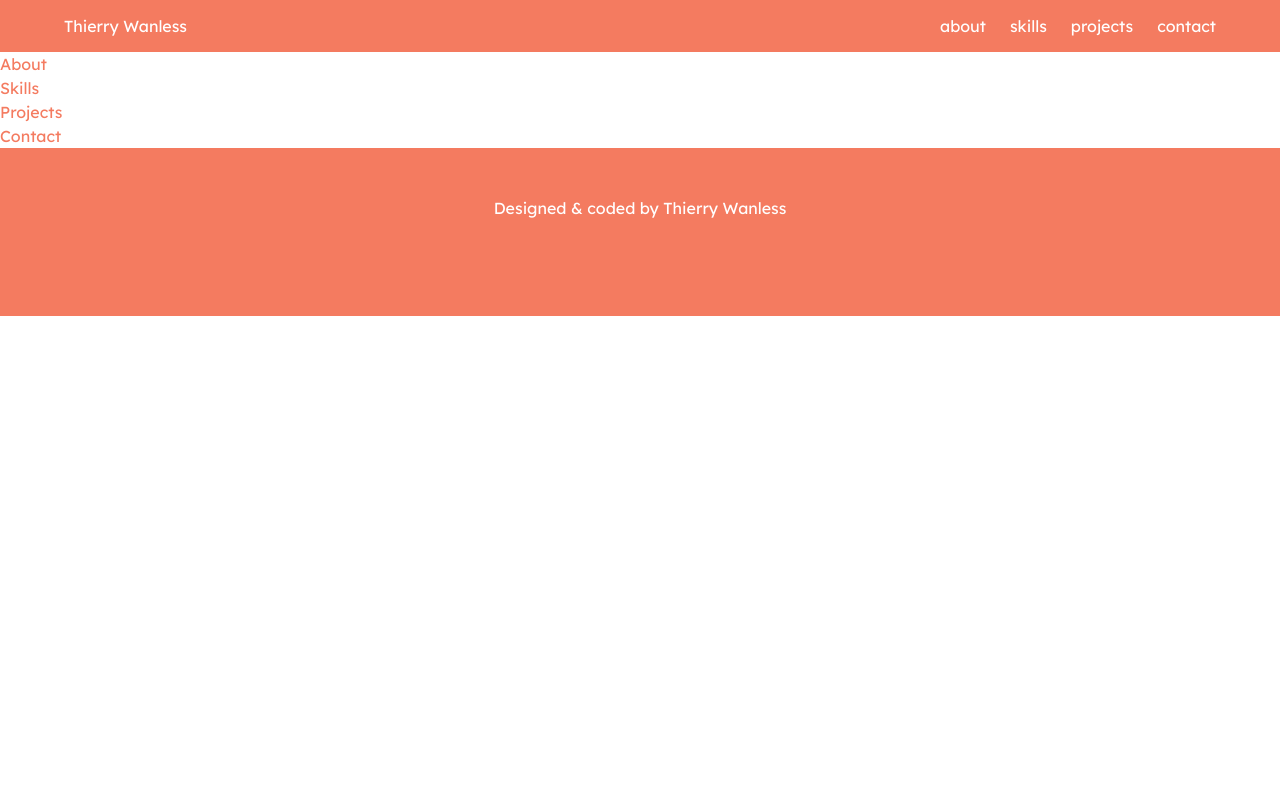
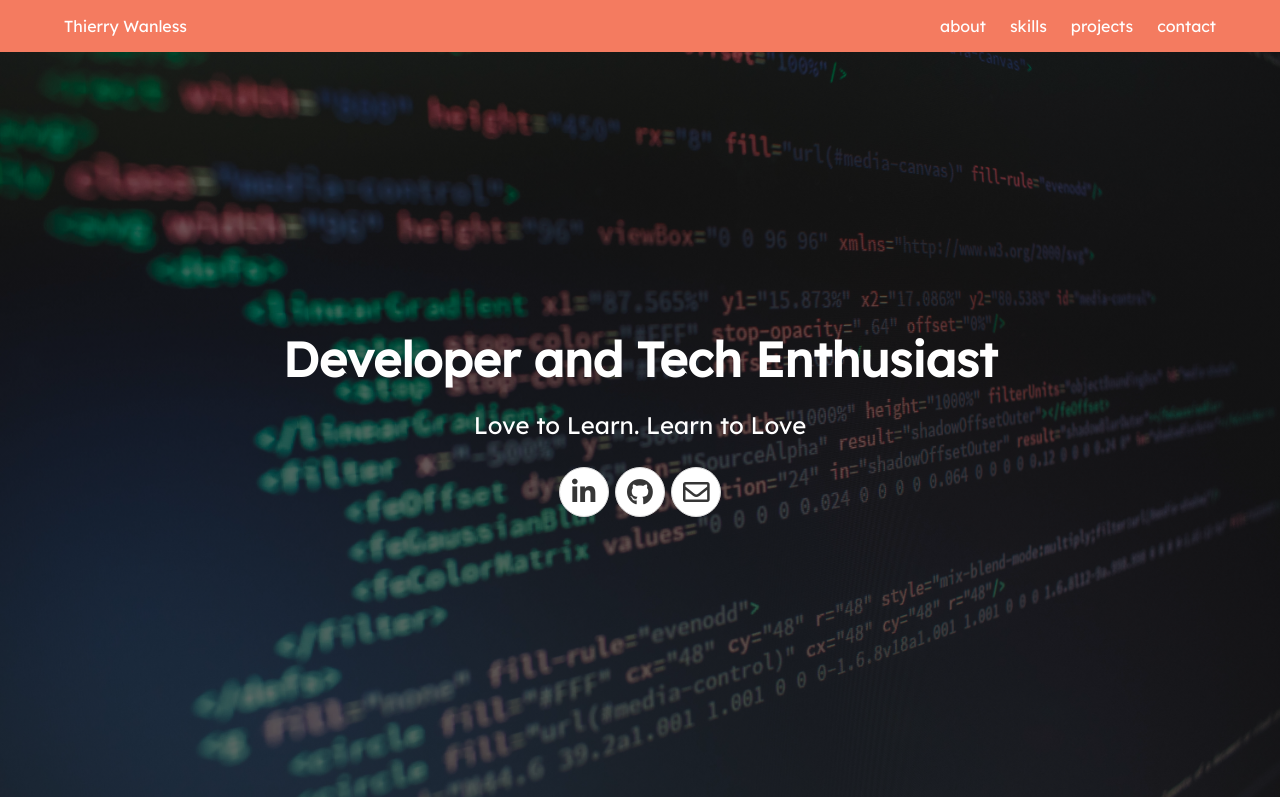
Before and after one commit to thierrywanless/thierrywanless.github.io, a Gatsby site: page / in a window 1280 px wide. Shown: the top 797 px of the page. Built offline with nearby package versions, Linux system fonts and the light colour scheme; Gatsby itself is replaced by a stand-in of ours.

Commit message:
Updated header to include hero; Added header image for hero; Added font-awesome icons for hero social links;

```diff
--- a/package.json
+++ b/package.json
@@ -15,8 +15,10 @@
     "clean": "gatsby clean"
   },
   "dependencies": {
+    "@fortawesome/fontawesome-free": "^5.15.1",
     "bulma": "^0.9.1",
     "gatsby": "^2.26.1",
+    "gatsby-background-image": "^1.3.1",
     "gatsby-image": "^2.9.0",
     "gatsby-plugin-anchor-links": "^1.2.0",
     "gatsby-plugin-manifest": "^2.10.0",
--- /dev/null
+++ b/src/components/header.js
@@ -0,0 +1,66 @@
+import React from "react";
+import { graphql, useStaticQuery } from "gatsby";
+import BackgroundImage from "gatsby-background-image";
+
+/**
+ * Header component
+ */
+const Header = () => {
+  const data = useStaticQuery(
+    graphql`
+      query {
+        file(relativePath: { eq: "header.jpg" }) {
+          childImageSharp {
+            fluid {
+              ...GatsbyImageSharpFluid
+            }
+          }
+        }
+      }
+    `
+  );
+
+  // In order of z index + to -
+  const backgroundFluidImage = [
+    `linear-gradient(rgba(0, 0, 0, 0.5),rgba(0, 0, 0, 0.5))`,
+    data.file.childImageSharp.fluid,
+  ];
+
+  return (
+    <BackgroundImage
+      Tag="section"
+      className="hero is-fullheight-with-navbar has-text-centered hero-header"
+      fluid={backgroundFluidImage}
+    >
+      <div className="hero-body">
+        <div className="container">
+          <h1 className="title is-spaced is-size-1-desktop is-size-2-tablet is-size-3-mobile">
+            Developer and Tech Enthusiast
+          </h1>
+          <h2 className="subtitle is-size-4-desktop">
+            Love to Learn. Learn to Love
+          </h2>
+          <div className="social-icons">
+            <a href="#/" class="button is-medium is-circle is-outlined">
+              <span class="icon">
+                <i class="fab fa-linkedin-in fa-lg"></i>
+              </span>
+            </a>
+            <a href="#/" class="button is-medium is-circle is-outlined">
+              <span class="icon">
+                <i class="fab fa-github fa-lg"></i>
+              </span>
+            </a>
+            <a href="#/" class="button is-medium is-circle is-outlined">
+              <span class="icon">
+                <i class="far fa-envelope fa-lg"></i>
+              </span>
+            </a>
+          </div>
+        </div>
+      </div>
+    </BackgroundImage>
+  );
+};
+
+export default Header;
--- a/src/pages/index.js
+++ b/src/pages/index.js
@@ -1,10 +1,12 @@
 import * as React from "react";
+import Header from "../components/header";
 
 import Layout from "../components/layout";
 
 const IndexPage = () => {
   return (
     <Layout>
+      <Header />
       <h1 id="about">About</h1>
       <h1 id="skills">Skills</h1>
       <h1 id="projects">Projects</h1>
--- a/src/styles/style.scss
+++ b/src/styles/style.scss
@@ -26,6 +26,12 @@ $footer-background-color: $primary;
 // Import rest of Bulma
 @import "~bulma/bulma.sass";
 
+// Import Font Awesome
+$fa-font-path: "~@fortawesome/fontawesome-free/webfonts";
+@import "@fortawesome/fontawesome-free/scss/fontawesome";
+@import "@fortawesome/fontawesome-free/scss/regular";
+@import "@fortawesome/fontawesome-free/scss/brands";
+
 // Site styles
 
 h1,
@@ -50,3 +56,23 @@ h6 {
 .footer h3 {
   color: $white;
 }
+
+.is-circle {
+  border-radius: 50%;
+}
+
+.social-icons .button {
+  margin: 0.2rem;
+}
+
+.hero-header {
+  background-size: cover;
+  background-position: center center;
+  background-repeat: no-repeat;
+  background-attachment: fixed;
+
+  .title,
+  .subtitle {
+    color: $white;
+  }
+}
```
Also changed, not shown: src/images/header.jpg (added), 1 other file.
